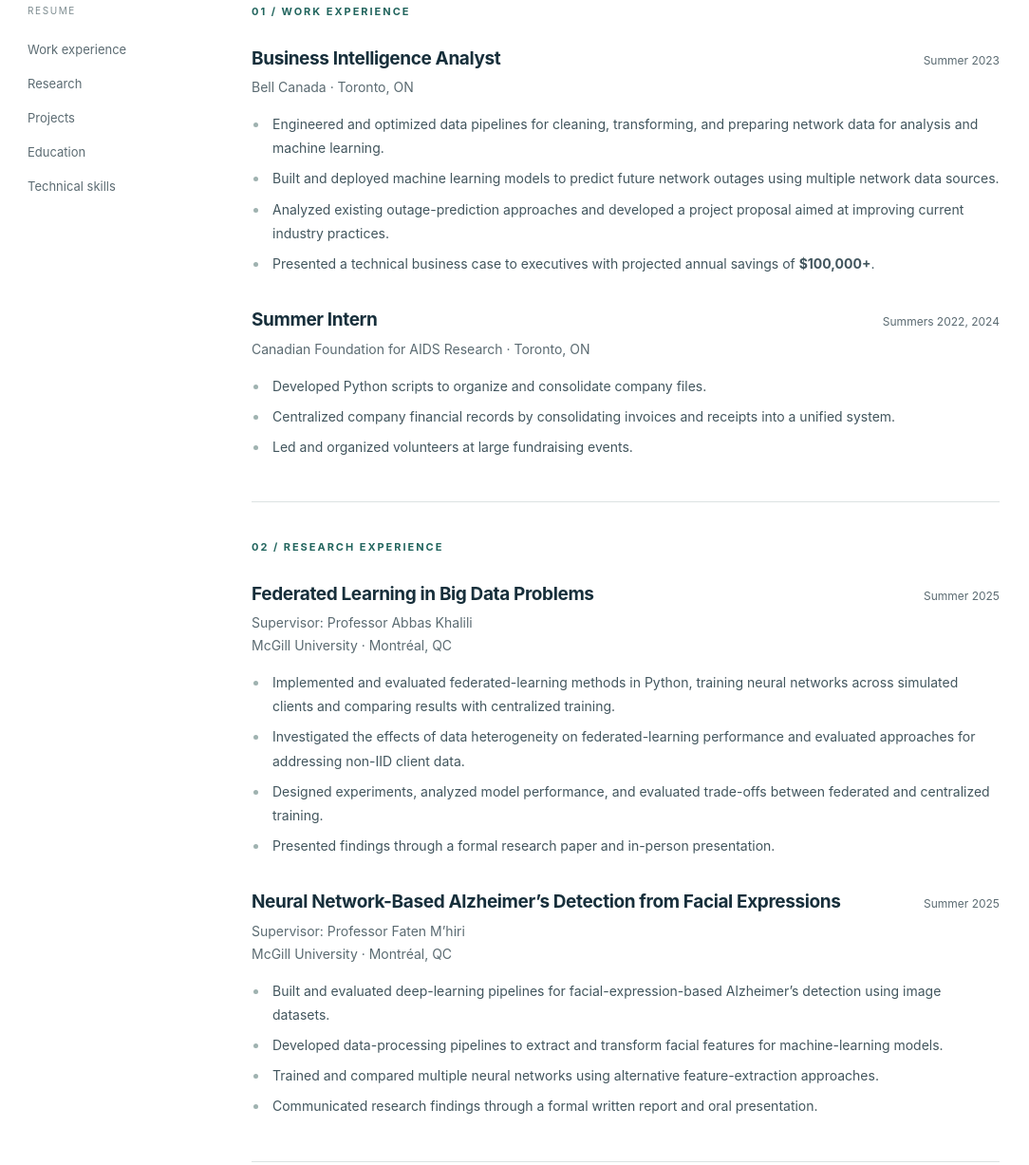
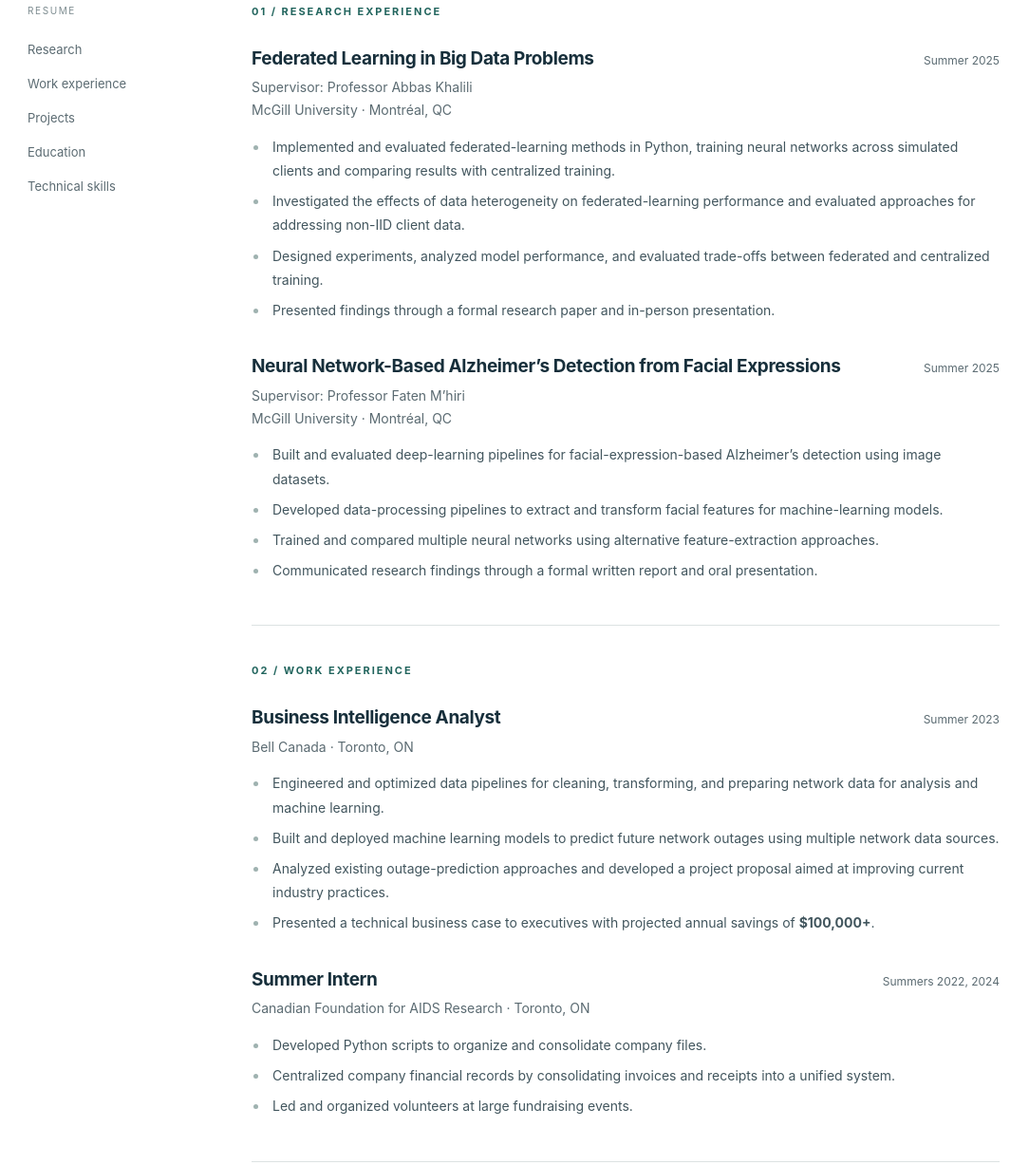
Before and after one commit to remlap4/resume, a plain HTML site: page index.html in a window 1280 px wide. Shown: the part 554-1781 px from the top of the page at 95% size, without its empty margins (99-1183 px from the left). Drawn offline with Linux system fonts and the light colour scheme.

Commit message:
Lead resume with recent research experience

```diff
--- a/index.html
+++ b/index.html
@@ -12,13 +12,13 @@
 <header class="wrap top"><span class="monogram" aria-label="Palmer Zukerman Schure">PZS</span><a class="download" href="Palmer_Zukerman_Schure_Resume.pdf" download>Download resume <span aria-hidden="true">↓</span></a></header>
 <main>
 <div class="wrap hero"><p class="eyebrow">Mathematics &amp; Computer Science</p><h1>Palmer<br>Zukerman Schure</h1><p class="intro">Machine learning, data analysis, and statistical modeling.</p><div class="contact"><a href="mailto:palmer.schure@gmail.com">palmer.schure@gmail.com</a><a href="https://www.linkedin.com/in/palmer">LinkedIn ↗</a><a href="tel:+14164077328">416-407-7328</a></div></div>
-<div class="sheet"><div class="wrap layout"><aside class="sidebar"><nav aria-label="Resume sections"><span class="nav-label">RESUME</span><a href="#experience">Work experience</a><a href="#research">Research</a><a href="#projects">Projects</a><a href="#education">Education</a><a href="#skills">Technical skills</a></nav></aside><div>
-<section class="section" id="experience"><h2>01 / Work experience</h2>
+<div class="sheet"><div class="wrap layout"><aside class="sidebar"><nav aria-label="Resume sections"><span class="nav-label">RESUME</span><a href="#research">Research</a><a href="#experience">Work experience</a><a href="#projects">Projects</a><a href="#education">Education</a><a href="#skills">Technical skills</a></nav></aside><div>
+<section class="section" id="research"><h2>01 / Research experience</h2>
+<article class="entry"><div class="entry-head"><h3>Federated Learning in Big Data Problems</h3><span class="date">Summer 2025</span></div><p class="sub">Supervisor: Professor Abbas Khalili<br>McGill University · Montréal, QC</p><ul><li>Implemented and evaluated federated-learning methods in Python, training neural networks across simulated clients and comparing results with centralized training.</li><li>Investigated the effects of data heterogeneity on federated-learning performance and evaluated approaches for addressing non-IID client data.</li><li>Designed experiments, analyzed model performance, and evaluated trade-offs between federated and centralized training.</li><li>Presented findings through a formal research paper and in-person presentation.</li></ul></article>
+<article class="entry"><div class="entry-head"><h3>Neural Network-Based Alzheimer’s Detection from Facial Expressions</h3><span class="date">Summer 2025</span></div><p class="sub">Supervisor: Professor Faten M’hiri<br>McGill University · Montréal, QC</p><ul><li>Built and evaluated deep-learning pipelines for facial-expression-based Alzheimer’s detection using image datasets.</li><li>Developed data-processing pipelines to extract and transform facial features for machine-learning models.</li><li>Trained and compared multiple neural networks using alternative feature-extraction approaches.</li><li>Communicated research findings through a formal written report and oral presentation.</li></ul></article></section>
+<section class="section" id="experience"><h2>02 / Work experience</h2>
 <article class="entry"><div class="entry-head"><h3>Business Intelligence Analyst</h3><span class="date">Summer 2023</span></div><p class="sub">Bell Canada · Toronto, ON</p><ul><li>Engineered and optimized data pipelines for cleaning, transforming, and preparing network data for analysis and machine learning.</li><li>Built and deployed machine learning models to predict future network outages using multiple network data sources.</li><li>Analyzed existing outage-prediction approaches and developed a project proposal aimed at improving current industry practices.</li><li>Presented a technical business case to executives with projected annual savings of <strong>$100,000+</strong>.</li></ul></article>
 <article class="entry"><div class="entry-head"><h3>Summer Intern</h3><span class="date">Summers 2022, 2024</span></div><p class="sub">Canadian Foundation for AIDS Research · Toronto, ON</p><ul><li>Developed Python scripts to organize and consolidate company files.</li><li>Centralized company financial records by consolidating invoices and receipts into a unified system.</li><li>Led and organized volunteers at large fundraising events.</li></ul></article></section>
-<section class="section" id="research"><h2>02 / Research experience</h2>
-<article class="entry"><div class="entry-head"><h3>Federated Learning in Big Data Problems</h3><span class="date">Summer 2025</span></div><p class="sub">Supervisor: Professor Abbas Khalili<br>McGill University · Montréal, QC</p><ul><li>Implemented and evaluated federated-learning methods in Python, training neural networks across simulated clients and comparing results with centralized training.</li><li>Investigated the effects of data heterogeneity on federated-learning performance and evaluated approaches for addressing non-IID client data.</li><li>Designed experiments, analyzed model performance, and evaluated trade-offs between federated and centralized training.</li><li>Presented findings through a formal research paper and in-person presentation.</li></ul></article>
-<article class="entry"><div class="entry-head"><h3>Neural Network-Based Alzheimer’s Detection from Facial Expressions</h3><span class="date">Summer 2025</span></div><p class="sub">Supervisor: Professor Faten M’hiri<br>McGill University · Montréal, QC</p><ul><li>Built and evaluated deep-learning pipelines for facial-expression-based Alzheimer’s detection using image datasets.</li><li>Developed data-processing pipelines to extract and transform facial features for machine-learning models.</li><li>Trained and compared multiple neural networks using alternative feature-extraction approaches.</li><li>Communicated research findings through a formal written report and oral presentation.</li></ul></article></section>
 <section class="section" id="projects"><h2>03 / Projects</h2><article class="entry"><div class="entry-head"><h3>Advantage Sports Betting</h3><span class="date">Ongoing</span></div><p class="sub">Independent project</p><ul><li>Developed a Python-based system to identify potentially mispriced sports betting markets by collecting and analyzing sportsbook odds through web scraping and APIs.</li><li>Built data pipelines to collect, normalize, and compare odds across sportsbooks, accounting for bookmaker margin (vig) when estimating implied probabilities and expected value.</li><li>Evaluated sportsbook forecasting accuracy using proper scoring rules, including Brier scores adjusted for vig, to identify books whose prices more accurately reflected underlying outcomes.</li><li>Developed statistical models and simulations to estimate fair probabilities and identify positive expected-value (+EV) opportunities across betting markets.</li></ul></article></section>
 <section class="section" id="education"><h2>04 / Education</h2><article><div class="entry-head"><h3>McGill University</h3><span class="date">September 2020 – August 2025</span></div><p class="degree">Bachelor of Science in Mathematics and Computer Science</p><p class="location">Montréal, QC</p></article></section>
 <section class="section" id="skills"><h2>05 / Technical skills</h2><dl class="skills"><dt>Languages</dt><dd>Python, Java, C/C++, JavaScript, SQL, HTML/CSS, LaTeX</dd><dt>Machine learning<br>&amp; data</dt><dd>PyTorch, TensorFlow, pandas, NumPy, Matplotlib, Hadoop/Impala</dd><dt>Tools</dt><dd>Git, Docker</dd><dt>Concepts</dt><dd>Data Structures &amp; Algorithms, Object-Oriented Programming, Machine Learning, Data Analysis, Distributed Systems</dd></dl></section>
```
